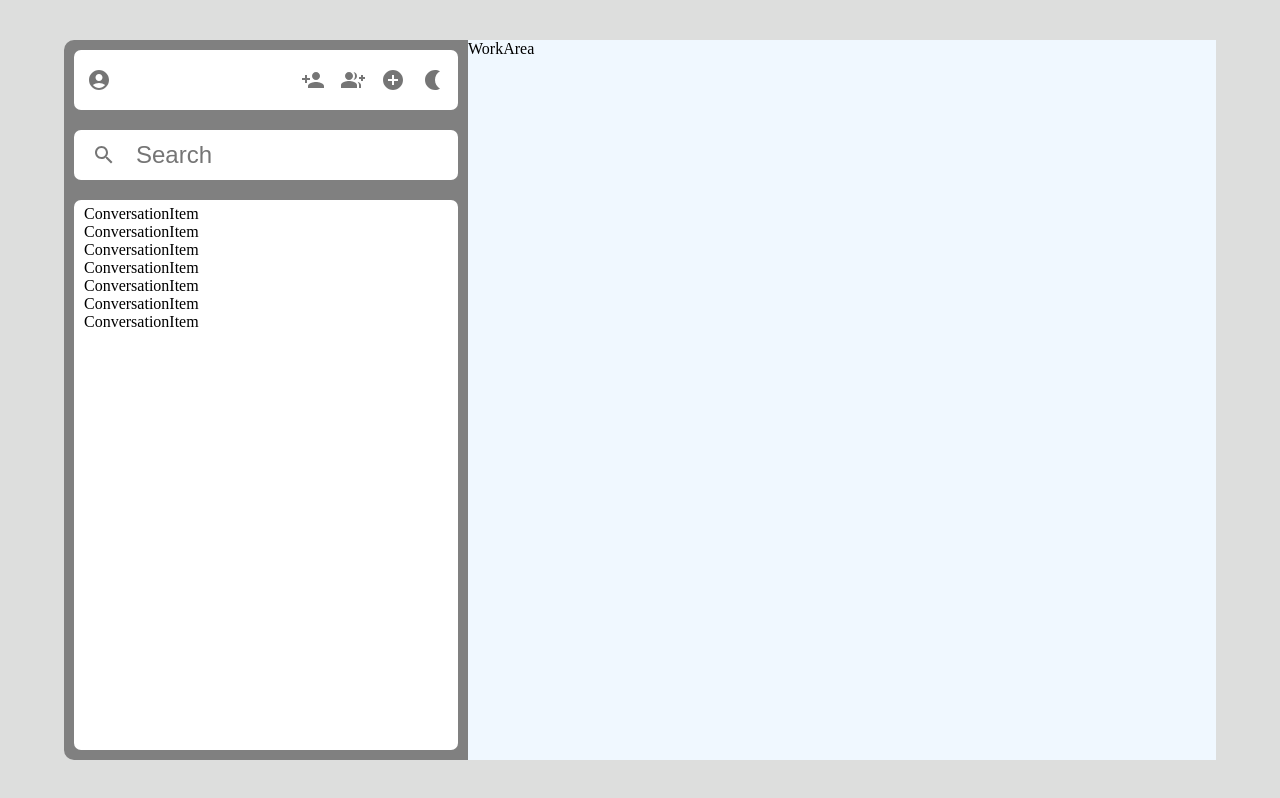
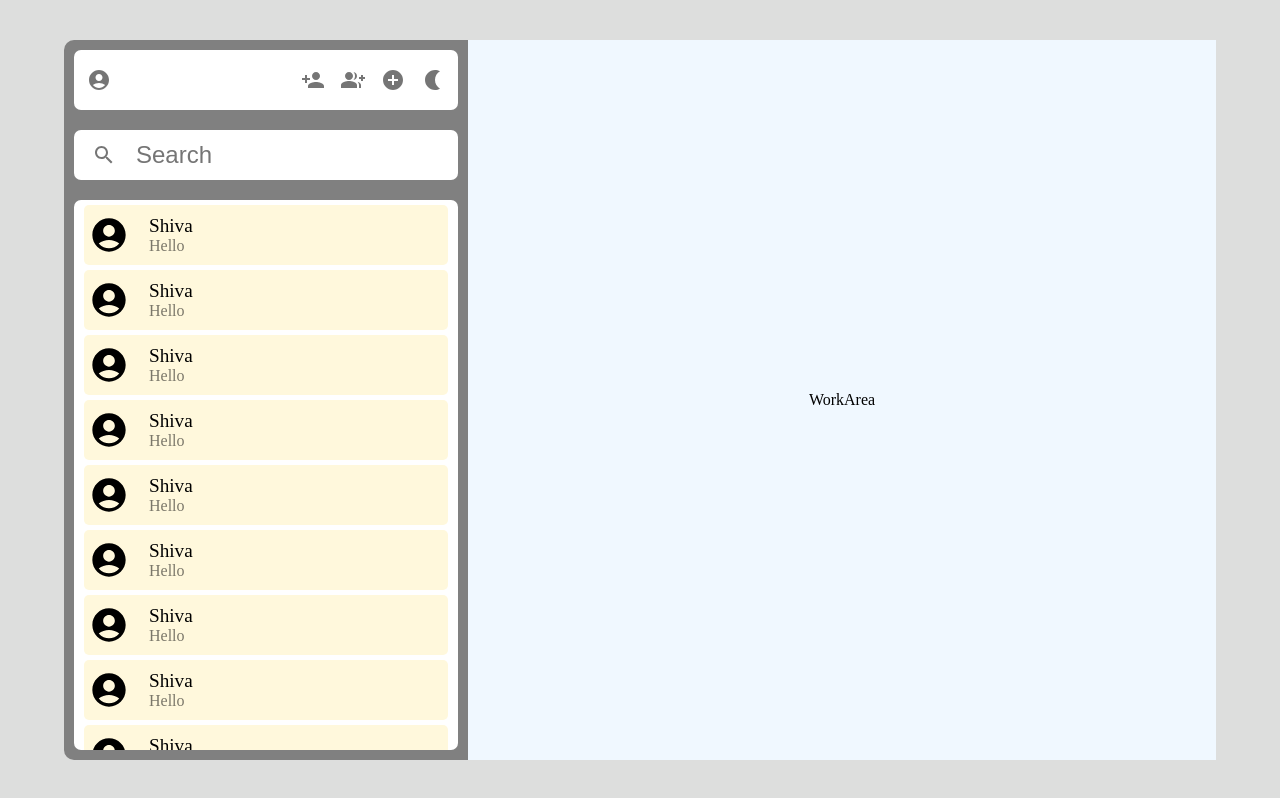
Before and after one commit to saivardhanvemula/ChitChat, a React (Vite) app in the folder frontend/: page / in a window 1280 px wide. Built offline with nearby package versions, Linux system fonts and the light colour scheme.

Commit message:
ConversationItem Added

```diff
--- a/frontend/src/App.css
+++ b/frontend/src/App.css
@@ -23,6 +23,10 @@
 .workarea {
     background-color: aliceblue;
     flex: 0.7;
+    display: flex;
+    justify-content: center;
+    align-items: center;
+    /* text-align: center; */
 }
 .sb-header {
     background-color: white;
@@ -53,5 +57,40 @@
     padding: 5px 10px;
     display: flex;
     flex: 1;
+    gap: 5px;
     flex-direction: column;
+    overflow-y: scroll;
+    scroll-behavior: smooth;
+    /* scrollbar-width: 0; */
 }
+.sb-conversations::-webkit-scrollbar{
+    display: none;
+}
+
+.conItem{
+    background-color:cornsilk;
+    height: 60px;
+    border-radius: 5px;
+    flex-shrink: 0;
+    display: flex;
+}
+.dp svg{
+    height: 100%;
+    width: 40px;
+    margin-left: 5px;
+    margin-right: 10px;
+}
+.convDetails{
+    margin: 5px;
+    padding: 5px;
+    flex-grow: 1;
+}
+.name{
+    font-family: 'Times New Roman', Times, serif;
+    font-size: 1.2rem;
+    color:#000000;
+}
+.lastMsg{
+font-weight: 300;
+color: #00000085;
+}
--- a/frontend/src/components/ConversationItem.jsx
+++ b/frontend/src/components/ConversationItem.jsx
@@ -1,7 +1,14 @@
 import React from 'react'
+import AccountCircleIcon from "@mui/icons-material/AccountCircle";
 
 export const ConversationItem = () => {
   return (
-    <div>ConversationItem</div>
+    <div className='conItem'>
+      <div className="dp"> <AccountCircleIcon/> </div>
+      <div className="convDetails">
+        <div className="name">Shiva</div>
+        <div className="lastMsg">Hello</div>
+      </div>
+    </div>
   )
 }
--- a/frontend/src/components/SideContent.jsx
+++ b/frontend/src/components/SideContent.jsx
@@ -47,6 +47,12 @@ export const Sidebar = () => {
                 <ConversationItem/>
                 <ConversationItem/>
                 <ConversationItem/>
+                <ConversationItem/>
+                <ConversationItem/>
+                <ConversationItem/>
+                <ConversationItem/>
+                <ConversationItem/>
+                <ConversationItem/>
             </div>
         </div>
     );
```
